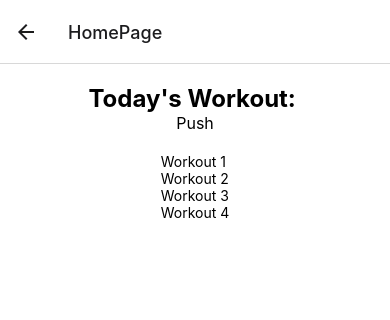
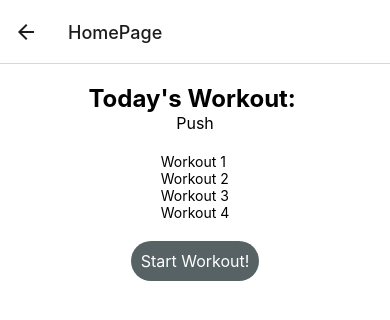
Before and after one commit to peilanzhang/GitFitProj, a React Native app: screen /HomePage in a window 390 px wide. Shown: the top 320 px of the page. Built offline with nearby package versions, Linux system fonts and the light colour scheme.

Commit message:
adding nav to workoutPage

```diff
--- a/App.js
+++ b/App.js
@@ -1,8 +1,9 @@
 import React from 'react';
+import { StyleSheet, Text, View, TouchableOpacity } from 'react-native';
 import { NavigationContainer } from '@react-navigation/native';
 import { createStackNavigator } from '@react-navigation/stack';
 import HomePage from './HomePage';
-import { StyleSheet, Text, View, TouchableOpacity } from 'react-native';
+import WorkoutPage from './workoutPage';
 
 const Stack = createStackNavigator();
 
@@ -16,6 +17,7 @@ export default function App() {
           options={{ title: 'GitFit' }}
         />
         <Stack.Screen name="HomePage" component={HomePage} />
+        <Stack.Screen name="WorkoutPage" component={WorkoutPage} />
       </Stack.Navigator>
     </NavigationContainer>
   );
--- a/HomePage.jsx
+++ b/HomePage.jsx
@@ -1,12 +1,16 @@
 import React from 'react';
+import { StyleSheet, Text, View, TouchableOpacity } from 'react-native';
 import { NavigationContainer } from '@react-navigation/native';
 import { createStackNavigator } from '@react-navigation/stack';
-import workoutPage from './workoutPage';
-import { StyleSheet, Text, View, TouchableOpacity } from 'react-native';
+import WorkoutPage from './workoutPage';
 
-const Stack = createStackNavigator();
+const Stack = createStackNavigator()
 
-export default function HomePage() {
+export default function HomePage({ navigation }) {
+  const handleStartWorkout = () => {
+    navigation.navigate('WorkoutPage');
+  };
+
   return (
     <View style={styles.container}>
       <Text style={styles.title}>Today's Workout: {'\n'}</Text>
@@ -18,9 +22,10 @@ export default function HomePage() {
         <Text>Workout 4{'\n'}</Text>
       </View>
 
-      {/* <TouchableOpacity onPress={handleButtonPress} style={styles.button}>
+      <TouchableOpacity onPress={handleStartWorkout} style={styles.button}>
         <Text style={styles.buttonText}>Start Workout!</Text>
-      </TouchableOpacity> */}
+      </TouchableOpacity>
+
     </View>
   );
 }
--- a/workoutPage.jsx
+++ b/workoutPage.jsx
@@ -4,8 +4,19 @@ import { StyleSheet, Text, View, TouchableOpacity } from 'react-native';
 export default function workoutPage() {
   return (
     <View style={styles.container}>
+      <Text>THIS IS THE WORKOUT PAGE WOOOO</Text>
 
     </View>
 
   );
 }
+
+const styles = StyleSheet.create({
+  container: {
+    flex: 1,
+    backgroundColor: '#fff',
+    alignItems: 'center',
+    paddingTop: 20,
+    paddingHorizontal: 16,
+  }
+});
```
